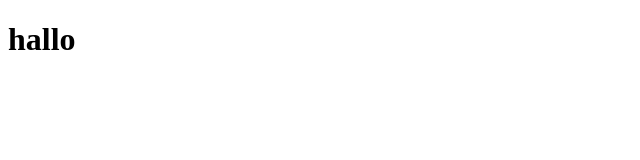
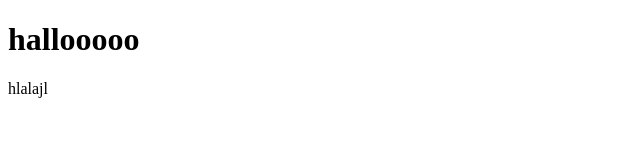
Before and after one commit to KHefti/git_test, a plain HTML site: page index.html in a window 1280 px wide. Shown: the whole page, without its empty margins (0-640 px from the left). Drawn offline with Linux system fonts and the light colour scheme.

Commit message:
neuer branch

```diff
--- a/index.html
+++ b/index.html
@@ -6,6 +6,7 @@
     <title>titel</title>
 </head>
 <body>
-    <h1>hallo</h1>
+    <h1>hallooooo</h1>
+    <p>hlalajl</p>
 </body>
 </html>
```
